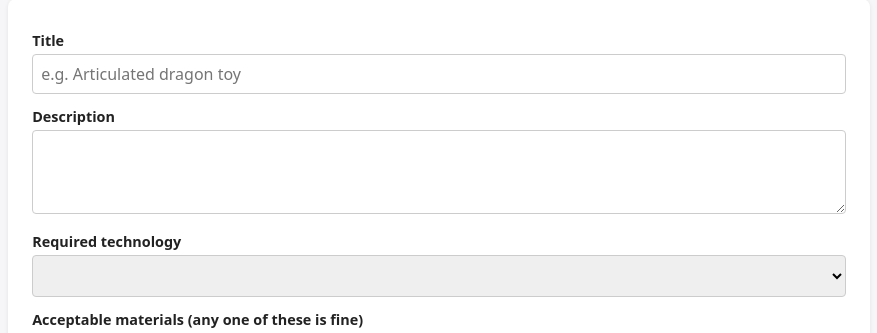
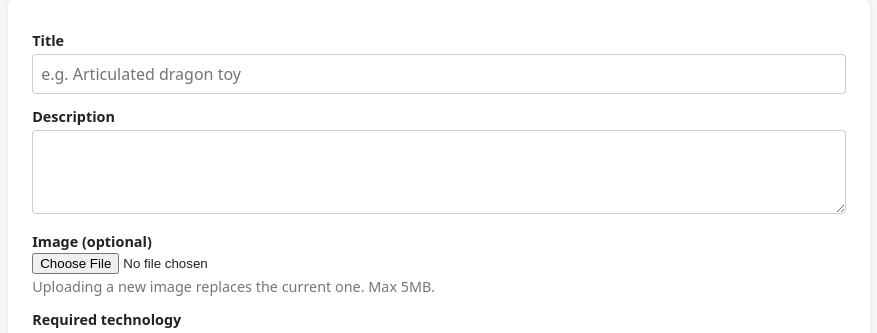
Before and after one commit to HappyMe2030/Just4fun, a Flask app: template templates/project_form.html in a window 1280 px wide. Shown: the part 148-481 px from the top of the page, without its empty margins (201-1078 px from the left). Run offline with Flask 3, Linux system fonts and the light colour scheme; the template is opened without the code that fills it, so the values that code supplies are empty; some libraries are stand-ins or nearby versions.

Commit message:
Add files via upload

```diff
--- a/app.py
+++ b/app.py
@@ -2,18 +2,22 @@ import os
 from functools import wraps
 from urllib.parse import quote_plus, urlencode
 
+import psycopg2
 from authlib.integrations.flask_client import OAuth
 from flask import (
-    Flask, flash, g, redirect, render_template, request, session, url_for,
+    Flask, Response, abort, flash, g, redirect, render_template, request,
+    session, url_for,
 )
 
 import db
 from constants import MATERIALS, NOZZLE_DIAMETERS_MM, TECHNOLOGIES
+from images import InvalidImage, process_image
 from matching import find_nearby_printers
 from tracing import init_tracing
 
 app = Flask(__name__)
 app.secret_key = os.environ["APP_SECRET_KEY"]
+app.config["MAX_CONTENT_LENGTH"] = 5 * 1024 * 1024  # 5MB upload limit
 
 AUTH0_DOMAIN = os.environ["AUTH0_DOMAIN"]
 AUTH0_CLIENT_ID = os.environ["AUTH0_CLIENT_ID"]
@@ -268,6 +272,21 @@ def add_project():
         f = request.form
         materials = request.form.getlist("required_materials")
         max_nozzle = f.get("required_nozzle_diameter_max_mm") or None
+
+        image_data, image_mime = None, None
+        image_file = request.files.get("image")
+        if image_file and image_file.filename:
+            try:
+                resized_bytes, image_mime = process_image(image_file)
+            except InvalidImage as e:
+                flash(str(e))
+                return render_template(
+                    "project_form.html",
+                    technologies=TECHNOLOGIES, materials=MATERIALS,
+                    nozzle_diameters=NOZZLE_DIAMETERS_MM,
+                )
+            image_data = psycopg2.Binary(resized_bytes)
+
         with db.get_conn() as conn:
             with conn.cursor() as cur:
                 cur.execute(
@@ -277,8 +296,8 @@ def add_project():
                         required_materials, required_build_volume_x_mm,
                         required_build_volume_y_mm, required_build_volume_z_mm,
                         required_nozzle_diameter_max_mm, required_heated_bed,
-                        required_enclosed
-                    ) VALUES (%s,%s,%s,%s,%s,%s,%s,%s,%s,%s,%s)
+                        required_enclosed, image_data, image_mime
+                    ) VALUES (%s,%s,%s,%s,%s,%s,%s,%s,%s,%s,%s,%s,%s)
                     """,
                     (
                         g.person["id"], f["title"], f.get("description"),
@@ -288,6 +307,7 @@ def add_project():
                         int(f["required_build_volume_z_mm"]),
                         max_nozzle,
                         "required_heated_bed" in f, "required_enclosed" in f,
+                        image_data, image_mime,
                     ),
                 )
             conn.commit()
@@ -319,6 +339,23 @@ def edit_project(project_id):
         f = request.form
         materials = request.form.getlist("required_materials")
         max_nozzle = f.get("required_nozzle_diameter_max_mm") or None
+
+        image_data, image_mime = project["image_data"], project["image_mime"]
+        image_file = request.files.get("image")
+        if image_file and image_file.filename:
+            try:
+                resized_bytes, image_mime = process_image(image_file)
+            except InvalidImage as e:
+                flash(str(e))
+                return render_template(
+                    "project_form.html",
+                    technologies=TECHNOLOGIES, materials=MATERIALS,
+                    nozzle_diameters=NOZZLE_DIAMETERS_MM, project=project,
+                )
+            image_data = psycopg2.Binary(resized_bytes)
+        elif "remove_image" in f:
+            image_data, image_mime = None, None
+
         with db.get_conn() as conn:
             with conn.cursor() as cur:
                 cur.execute(
@@ -328,7 +365,7 @@ def edit_project(project_id):
                         required_materials=%s, required_build_volume_x_mm=%s,
                         required_build_volume_y_mm=%s, required_build_volume_z_mm=%s,
                         required_nozzle_diameter_max_mm=%s, required_heated_bed=%s,
-                        required_enclosed=%s
+                        required_enclosed=%s, image_data=%s, image_mime=%s
                     WHERE id = %s
                     """,
                     (
@@ -339,6 +376,7 @@ def edit_project(project_id):
                         int(f["required_build_volume_z_mm"]),
                         max_nozzle,
                         "required_heated_bed" in f, "required_enclosed" in f,
+                        image_data, image_mime,
                         project_id,
                     ),
                 )
@@ -351,6 +389,20 @@ def edit_project(project_id):
         technologies=TECHNOLOGIES, materials=MATERIALS,
         nozzle_diameters=NOZZLE_DIAMETERS_MM, project=project,
     )
+
+
+@app.route("/projects/<int:project_id>/image")
+def project_image(project_id):
+    with db.get_conn() as conn:
+        with db.dict_cursor(conn) as cur:
+            cur.execute(
+                "SELECT image_data, image_mime FROM projects WHERE id = %s",
+                (project_id,),
+            )
+            row = cur.fetchone()
+    if not row or not row["image_data"]:
+        abort(404)
+    return Response(bytes(row["image_data"]), mimetype=row["image_mime"] or "application/octet-stream")
 
 
 @app.route("/projects/<int:project_id>")
--- a/db.py
+++ b/db.py
@@ -91,10 +91,15 @@ def init_db():
                     required_nozzle_diameter_max_mm NUMERIC,
                     required_heated_bed BOOLEAN NOT NULL DEFAULT false,
                     required_enclosed BOOLEAN NOT NULL DEFAULT false,
+                    image_data BYTEA,
+                    image_mime TEXT,
                     created_at TIMESTAMPTZ NOT NULL DEFAULT now()
                 )
                 """
             )
+            # additive, safe even if the table already existed
+            cur.execute("ALTER TABLE projects ADD COLUMN IF NOT EXISTS image_data BYTEA")
+            cur.execute("ALTER TABLE projects ADD COLUMN IF NOT EXISTS image_mime TEXT")
 
             # --- orders ---
             cur.execute(
--- a/requirements.txt
+++ b/requirements.txt
@@ -3,6 +3,7 @@ psycopg2-binary
 gunicorn
 authlib
 requests
+Pillow
 opentelemetry-api
 opentelemetry-sdk
 opentelemetry-exporter-otlp-proto-http
--- a/templates/project_detail.html
+++ b/templates/project_detail.html
@@ -2,6 +2,9 @@
 {% block content %}
 <h1>{{ project.title }}</h1>
 <div class="card">
+  {% if project.image_data %}
+    <img src="{{ url_for('project_image', project_id=project.id) }}" alt="" style="max-width:100%; border-radius:6px; margin-bottom:0.8rem;">
+  {% endif %}
   <p>{{ project.description or "" }}</p>
   <span class="tag">{{ project.required_technology }}</span>
   {% for m in project.required_materials %}<span class="tag">{{ m }}</span>{% endfor %}
--- a/templates/project_form.html
+++ b/templates/project_form.html
@@ -1,12 +1,20 @@
 {% extends "base.html" %}
 {% block content %}
 <h1>{{ "Edit project" if project else "Add a project" }}</h1>
-<form method="post" class="card">
+<form method="post" class="card" enctype="multipart/form-data">
   <label>Title</label>
   <input type="text" name="title" required placeholder="e.g. Articulated dragon toy" value="{{ project.title if project else '' }}">
 
   <label>Description</label>
   <textarea name="description" rows="3">{{ project.description if project else '' }}</textarea>
+
+  <label>Image (optional)</label>
+  {% if project and project.image_data %}
+    <p><img src="{{ url_for('project_image', project_id=project.id) }}" alt="" style="max-width:220px; border-radius:6px; display:block; margin-bottom:0.4rem;"></p>
+    <label style="font-weight:400;"><input type="checkbox" name="remove_image"> Remove current image</label>
+  {% endif %}
+  <input type="file" name="image" accept="image/*">
+  <p class="muted" style="margin-top:0.2rem;">Uploading a new image replaces the current one. Max 5MB.</p>
 
   <label>Required technology</label>
   <select name="required_technology" required>
--- a/templates/projects_list.html
+++ b/templates/projects_list.html
@@ -4,6 +4,9 @@
 <a class="btn" href="{{ url_for('add_project') }}">+ Post a project</a>
 {% for p in projects %}
   <div class="card">
+    {% if p.image_data %}
+      <img src="{{ url_for('project_image', project_id=p.id) }}" alt="" style="max-width:160px; float:right; border-radius:6px; margin-left:1rem;">
+    {% endif %}
     <h3><a href="{{ url_for('project_detail', project_id=p.id) }}">{{ p.title }}</a></h3>
     <p class="muted">{{ p.description or "" }}</p>
     <span class="tag">{{ p.required_technology }}</span>
```
Also changed, not shown: images.py (added, +45 -0 lines).
